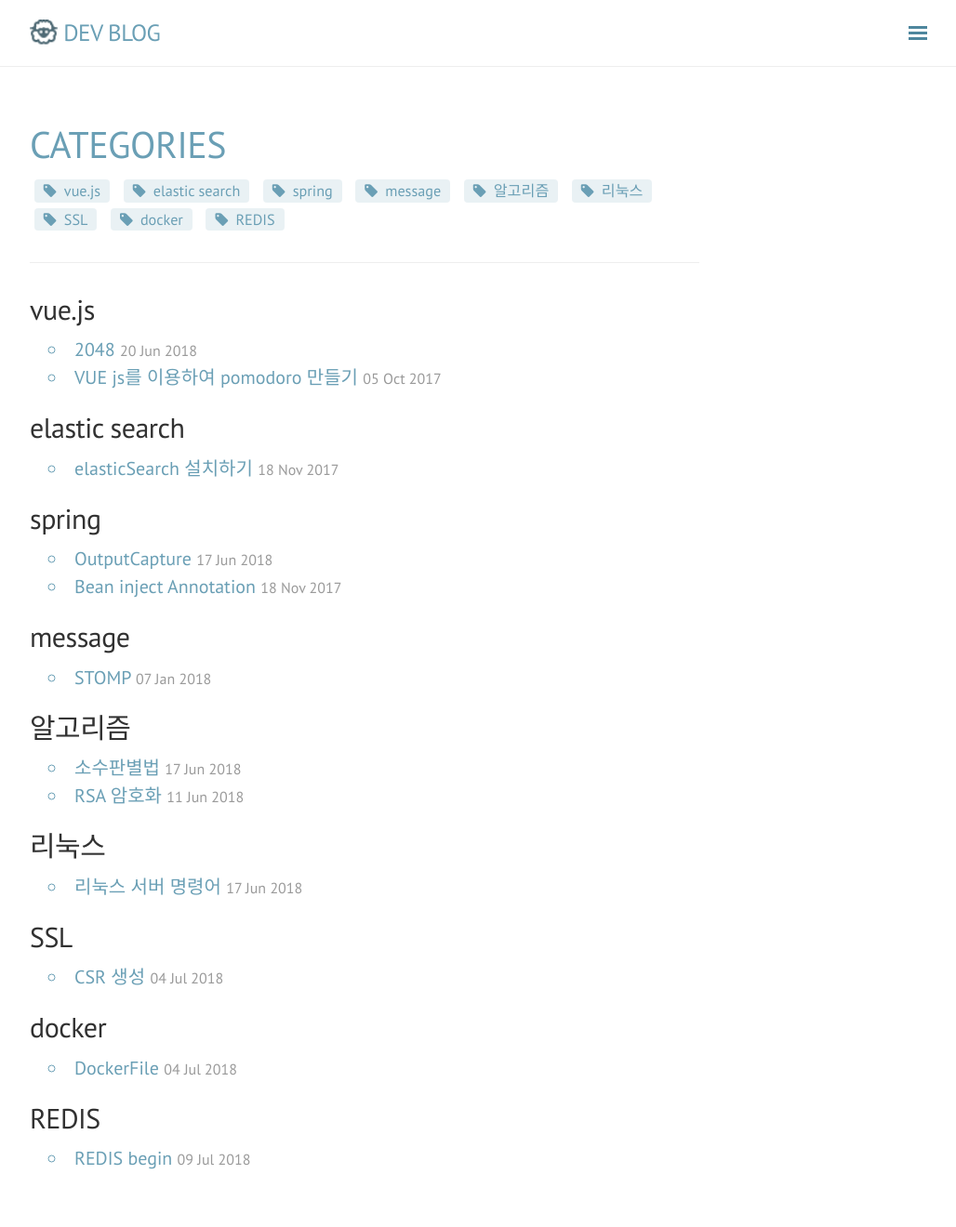
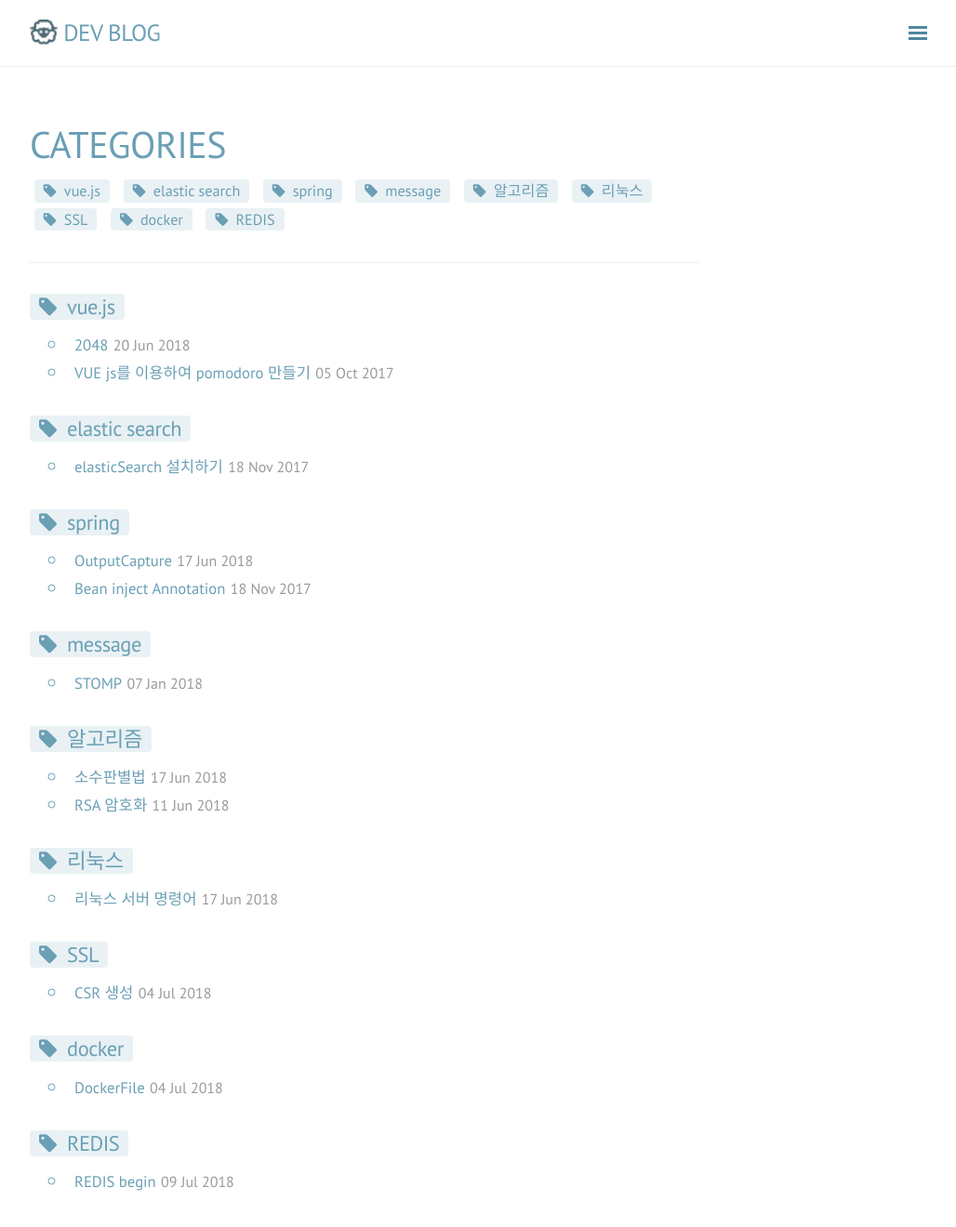
Before and after one commit to rmcodestar/rmcodestar.github.io, a Jekyll site: the page built from blog/categories.html, in a window 1280 px wide and 1365 px high. Shown: the top 1320 px of the window at 93% size, without its empty margins (248-1276 px from the left). Built offline with Jekyll 4.4.1, drawn with Linux system fonts in a browser that asks for light colours; nearby versions of some CDN libraries; comment, search, counter and statistics services are not loaded.

Commit message:
Update categories.html

```diff
--- a/blog/categories.html
+++ b/blog/categories.html
@@ -12,13 +12,13 @@
   <hr/>
   <div class="tags-expo-section">
     {% for tag in site.categories %}
-    <h2 id="{{ tag[0] | slugify }}">{{ tag[0] }}</h2>
+    <h3 id="{{ tag[0] | slugify }}"><a href="#{{ tag[0] | slugify }}" class="post-tag">{{ tag[0] }}</a></h3>
     <ul class="tags-expo-posts">
       {% for post in tag[1] %}
         <a class="post-title" href="{{ site.baseurl }}{{ post.url }}">
       <li>
-        {{ post.title }}
-      <small class="post-date">{{ post.date | date_to_string }}</small>
+        <small>{{ post.title }}</small>
+        <small class="post-date">{{ post.date | date_to_string }}</small>
       </li>
       </a>
       {% endfor %}
```
